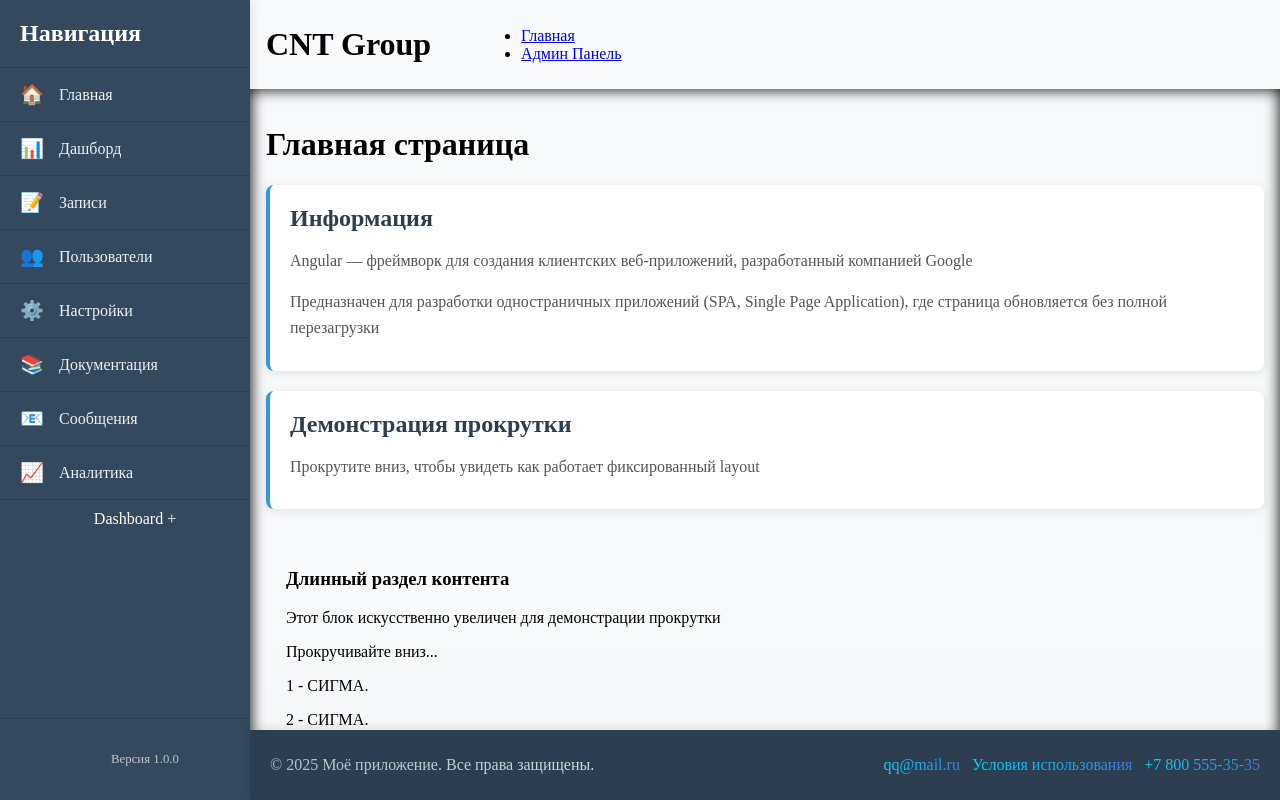
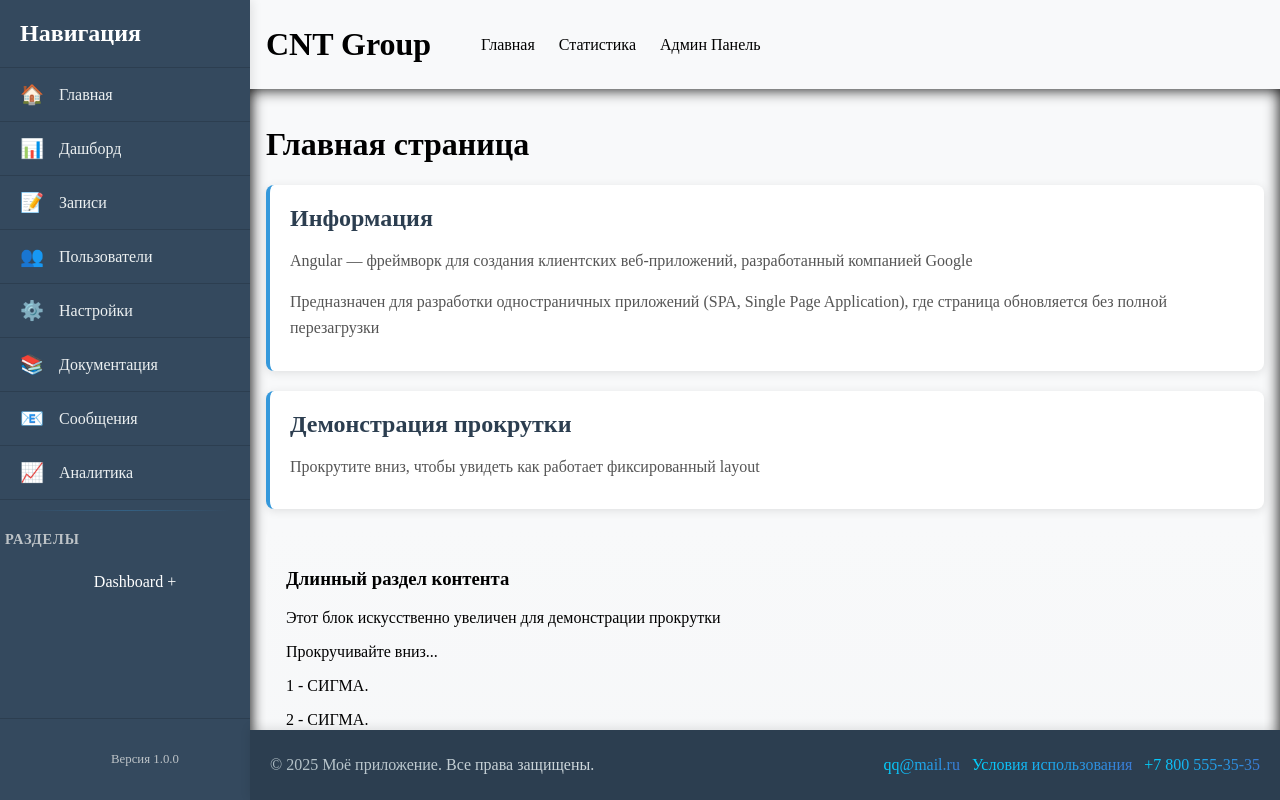
Before and after one commit to JustcrazyLeo/angular1, an Angular app in the folder cnt-group/: page / in a window 1280 px wide. Built offline with nearby package versions, Linux system fonts and the light colour scheme.

Commit message:
Add files via upload

```diff
--- a/cnt-group/src/app/@theme/components/menu/menu-parents/menu-parents/menu-parents.component.css
+++ b/cnt-group/src/app/@theme/components/menu/menu-parents/menu-parents/menu-parents.component.css
@@ -0,0 +1,52 @@
+.nav-list {
+  display: flex;
+  gap: 1.5rem;
+  list-style: none;
+  margin: 0;
+  padding: 0;
+}
+
+.nav-list>li {
+  position: relative;
+}
+
+.nav-list>li>a {
+  text-decoration: none;
+  color: var(--color-indigo-500);
+  font-size: 16px;
+  font-weight: 500;
+  transition: all 0.3s ease;
+  padding: 5px 0;
+  display: inline-block;
+  cursor: pointer;
+  position: relative;
+}
+
+.nav-list li>a:hover {
+  color: rgb(48, 63, 159);
+}
+
+.nav-list li>a.active {
+  color: rgb(48, 63, 159);
+  font-weight: 600;
+}
+
+.nav-list>li>a::after {
+  content: '';
+  position: absolute;
+  width: 0;
+  height: 2px;
+  bottom: 0;
+  left: 0;
+  background-color: rgb(48, 63, 159);
+  transition: width 0.3s ease;
+}
+
+.nav-list>li>a:hover::after {
+  width: 100%;
+}
+
+.nav-list>li>a.active::after {
+  width: 100%;
+  background-color: rgb(48, 63, 159);
+}
--- a/cnt-group/src/app/@theme/components/menu/services/menu.service.ts
+++ b/cnt-group/src/app/@theme/components/menu/services/menu.service.ts
@@ -1,6 +1,6 @@
 import { Injectable } from '@angular/core';
+import { BehaviorSubject } from 'rxjs';
 import { MenuItem } from '../../models/menu.model';
-import { BehaviorSubject, Observable } from 'rxjs';
 
 @Injectable({
   providedIn: 'root'
@@ -14,6 +14,17 @@ menuItems: MenuItem[] = [
       iconTypeId: 1,
       icon: null,
       itemOrder: 1,
+      parentItem: null,
+      showSubMenu: false,
+      subMenuItems: []
+    },
+    {
+      idItem: 2,
+      itemName: 'Статистика',
+      itemLink: null,
+      iconTypeId: 1,
+      icon: null,
+      itemOrder: 2,
       parentItem: null,
       showSubMenu: false,
       subMenuItems: []
@@ -61,11 +72,24 @@ menuItems: MenuItem[] = [
       parentItem: 7,
       showSubMenu: false,
       subMenuItems: []
+    },
+    {
+      idItem: 9,
+      itemName: 'Общая',
+      itemLink: 'statistics/general',
+      iconTypeId: 1,
+      icon: '',
+      itemOrder: 1,
+      parentItem: 2,
+      showSubMenu: false,
+      subMenuItems: []
     }
   ];
 
   private currentItemSubject = new BehaviorSubject<MenuItem>(this.menuItems[0]);
   currentItem$ = this.currentItemSubject.asObservable();
+
+  constructor() { }
 
   getParentItems(): MenuItem[] {
     return this.menuItems.filter(item => item.parentItem === null);
@@ -77,6 +101,5 @@ getChildrenItems(selectedItem: MenuItem): MenuItem[] {
 
   setCurrentItem(item: MenuItem): void {
     this.currentItemSubject.next(item);
-
   }
 }
--- a/cnt-group/src/app/@theme/components/sidebar/sidebar.component.css
+++ b/cnt-group/src/app/@theme/components/sidebar/sidebar.component.css
@@ -67,3 +67,167 @@
   font-size: 0.8rem;
   color: #bdc3c7;
 }
+
+app-menu-childrens {
+  display: block;
+  padding: 0 20px;
+  margin: 15px 0;
+}
+
+.submenu {
+  width: 100%;
+  margin: 0;
+  padding: 0;
+}
+
+.submenu ul {
+  width: 100%;
+  padding: 0;
+  margin: 0;
+  list-style: none;
+}
+
+.submenu__item {
+  position: relative;
+  width: 100%;
+  padding: 0 !important;
+  margin-bottom: 8px;
+  display: flex;
+  align-items: center;
+  justify-content: flex-start;
+  flex-direction: column;
+  transition: all 0.3s;
+  cursor: pointer;
+  background-color: transparent !important;
+  border: none !important;
+  border-radius: 6px;
+  overflow: hidden;
+}
+
+.submenu__item:hover {
+  background-color: rgba(44, 62, 80, 0.7) !important;
+}
+
+.submenu__item > span {
+  display: flex;
+  align-items: center;
+  justify-content: space-between;
+  width: 100%;
+  color: #ecf0f1 !important;
+  padding: 12px 15px;
+  font-size: 0.95rem;
+}
+
+.submenu__item > span > span {
+  margin-left: auto;
+  margin-right: 10px;
+  font-weight: bold;
+  font-size: 1.1rem;
+  color: #3498db;
+  transition: transform 0.3s;
+}
+
+.submenu__item:hover > span > span {
+  color: #ff7e5f;
+}
+
+.submenu__item.show-children {
+  background-color: rgba(44, 62, 80, 0.9) !important;
+}
+
+.submenu__item:focus-visible {
+  outline: 2px solid #3498db;
+  outline-offset: 2px;
+}
+
+.submenu__children {
+  display: none;
+  flex-direction: column;
+  width: 100%;
+  padding: 0;
+  background-color: rgba(44, 62, 80, 0.8) !important;
+  border-radius: 0 0 6px 6px;
+  overflow: hidden;
+}
+
+.submenu__item.show-children .submenu__children {
+  display: flex;
+  animation: slideDown 0.3s ease-in-out;
+}
+
+.submenu__children .submenu__item {
+  margin-bottom: 0;
+  border-radius: 0;
+  border-top: 1px solid rgba(255, 255, 255, 0.1);
+}
+
+.submenu__children .submenu__item > span {
+  padding-left: 25px;
+  font-size: 0.9rem;
+  color: #bdc3c7 !important;
+}
+
+.submenu__children .submenu__item:hover > span {
+  color: #ffffff !important;
+}
+
+/* Анимация открытия */
+@keyframes slideDown {
+  0% {
+    opacity: 0;
+    max-height: 0;
+    transform: translateY(-10px);
+  }
+  100% {
+    opacity: 1;
+    max-height: 500px;
+    transform: translateY(0);
+  }
+}
+
+.dynamic-menu-title {
+  color: #bdc3c7;
+  font-size: 0.9rem;
+  text-transform: uppercase;
+  letter-spacing: 1px;
+  margin: 20px 0 10px 0;
+  padding-left: 5px;
+}
+
+/* Адаптивность */
+@media (max-width: 768px) {
+  .sidebar {
+    width: 200px;
+  }
+
+  app-menu-childrens {
+    padding: 0 15px;
+  }
+}
+
+@media (max-width: 576px) {
+  .sidebar {
+    width: 60px;
+  }
+
+  .sidebar .nav-label {
+    display: none;
+  }
+
+  app-menu-childrens {
+    display: none;
+  }
+
+  .sidebar-header h2 {
+    font-size: 1rem;
+  }
+}
+
+.sidebar-divider {
+  height: 1px;
+  background: linear-gradient(90deg,
+    transparent,
+    rgba(52, 152, 219, 0.3),
+    transparent);
+  margin: 10px 20px;
+}
--- a/cnt-group/src/app/@theme/components/sidebar/sidebar.component.html
+++ b/cnt-group/src/app/@theme/components/sidebar/sidebar.component.html
@@ -2,6 +2,7 @@
   <div class="sidebar-header">
     <h2>Навигация</h2>
   </div>
+
   <nav class="sidebar-nav">
     <ul>
       <li *ngFor="let item of menuItems">
@@ -12,7 +13,13 @@
       </li>
     </ul>
   </nav>
+
+  <div class="sidebar-divider"></div>
+
+  <h3 class="dynamic-menu-title">Разделы</h3>
+
   <app-menu-childrens />
+
   <div class="sidebar-footer">
     <p>Версия 1.0.0</p>
   </div>
```
Lines whose indentation alone changed are shown as unchanged.
